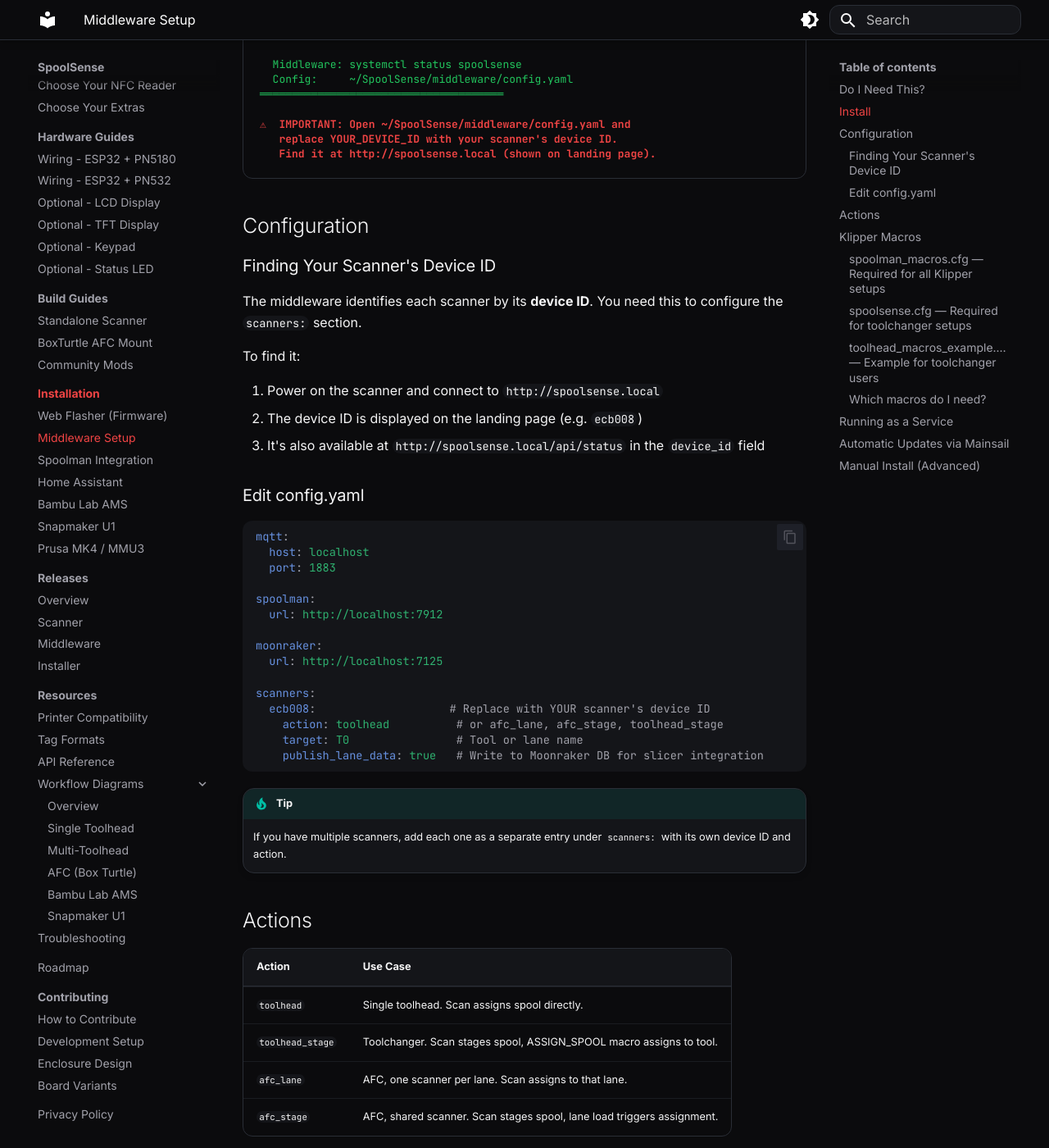
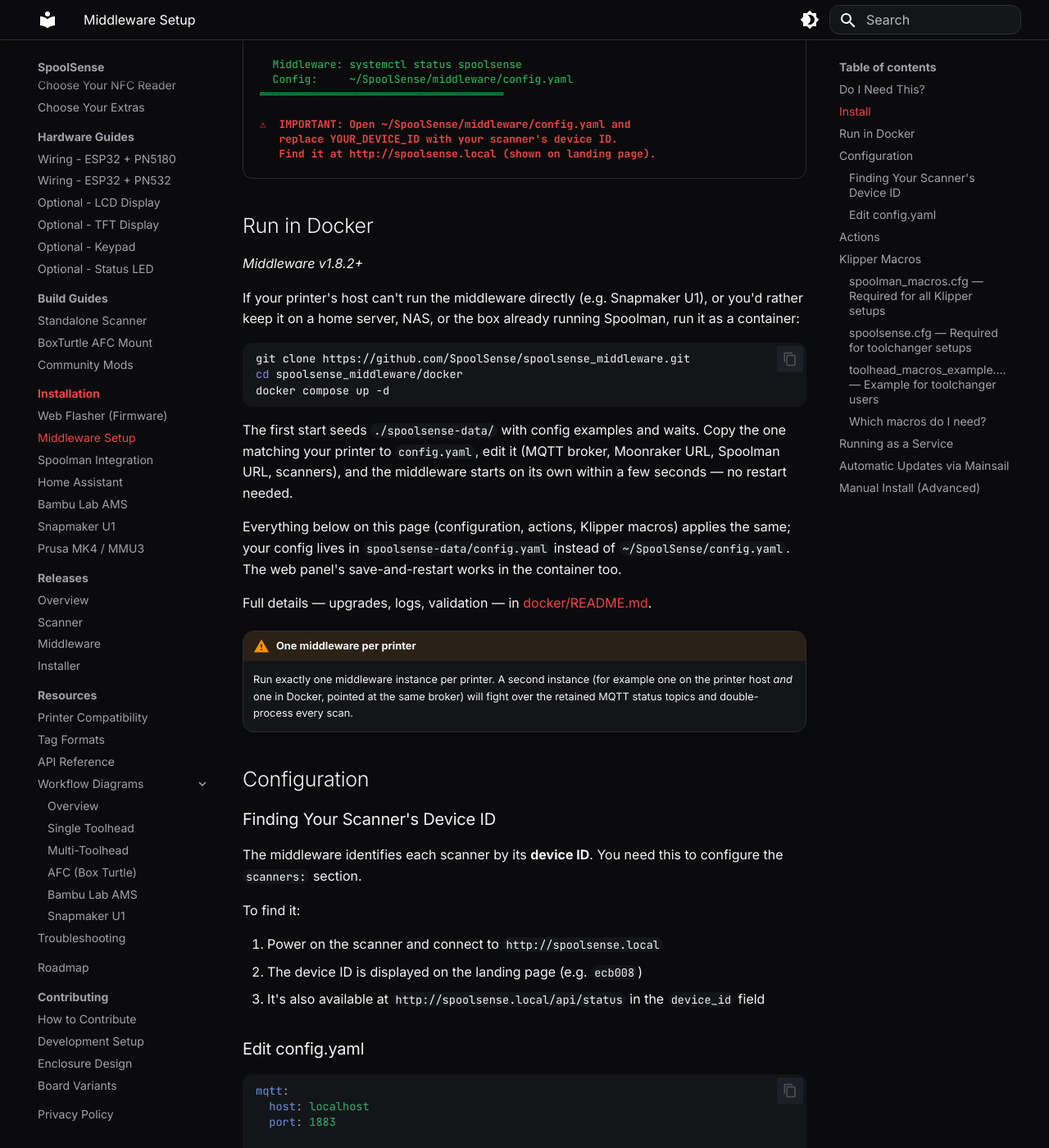
Before and after one commit to SpoolSense/spoolsense.org, an MkDocs documentation site: the page built from docs/installation/middleware.md, in a window 1280 px wide and 1400 px high, scrolled down 1857 px. Shown: the whole window at 82% size. Built offline with MkDocs 1.6.1 and Material for MkDocs 9.7.7, drawn with Linux system fonts in a browser that asks for light colours; some of the changed text lies outside the part shown.

Commit message:
docs: add middleware Docker deployment (v1.8.2)

````diff
--- a/docs/installation/middleware.md
+++ b/docs/installation/middleware.md
@@ -1,6 +1,6 @@
 # Middleware Setup
 
-The SpoolSense middleware bridges the scanner to Klipper/AFC. It typically runs on your Klipper host (Raspberry Pi), but can run on any machine on your network that can reach the MQTT broker and Moonraker.
+The SpoolSense middleware bridges the scanner to Klipper/AFC. It typically runs on your Klipper host (Raspberry Pi), but can run on any machine on your network that can reach the MQTT broker and Moonraker — including [in Docker](#run-in-docker) on a home server or NAS.
 
 ## Do I Need This?
 
@@ -94,6 +94,39 @@ Enable slicer integration for toolheads? [y/N]: <span style="color:#fff">y</span
    Find it at http://spoolsense.local (shown on landing page).</span>
 </pre>
 </div>
+
+## Run in Docker
+
+*Middleware v1.8.2+*
+
+If your printer's host can't run the middleware directly (e.g. Snapmaker U1),
+or you'd rather keep it on a home server, NAS, or the box already running
+Spoolman, run it as a container:
+
+```bash
+git clone https://github.com/SpoolSense/spoolsense_middleware.git
+cd spoolsense_middleware/docker
+docker compose up -d
+```
+
+The first start seeds `./spoolsense-data/` with config examples and waits.
+Copy the one matching your printer to `config.yaml`, edit it (MQTT broker,
+Moonraker URL, Spoolman URL, scanners), and the middleware starts on its own
+within a few seconds — no restart needed.
+
+Everything below on this page (configuration, actions, Klipper macros)
+applies the same; your config lives in `spoolsense-data/config.yaml` instead
+of `~/SpoolSense/config.yaml`. The web panel's save-and-restart works in the
+container too.
+
+Full details — upgrades, logs, validation — in
+[docker/README.md](https://github.com/SpoolSense/spoolsense_middleware/blob/master/docker/README.md).
+
+!!! warning "One middleware per printer"
+    Run exactly one middleware instance per printer. A second instance (for
+    example one on the printer host *and* one in Docker, pointed at the same
+    broker) will fight over the retained MQTT status topics and double-process
+    every scan.
 
 ## Configuration
 
````
Also changed, not shown: docs/installation/snapmaker-u1.md (+10 -0 lines).
